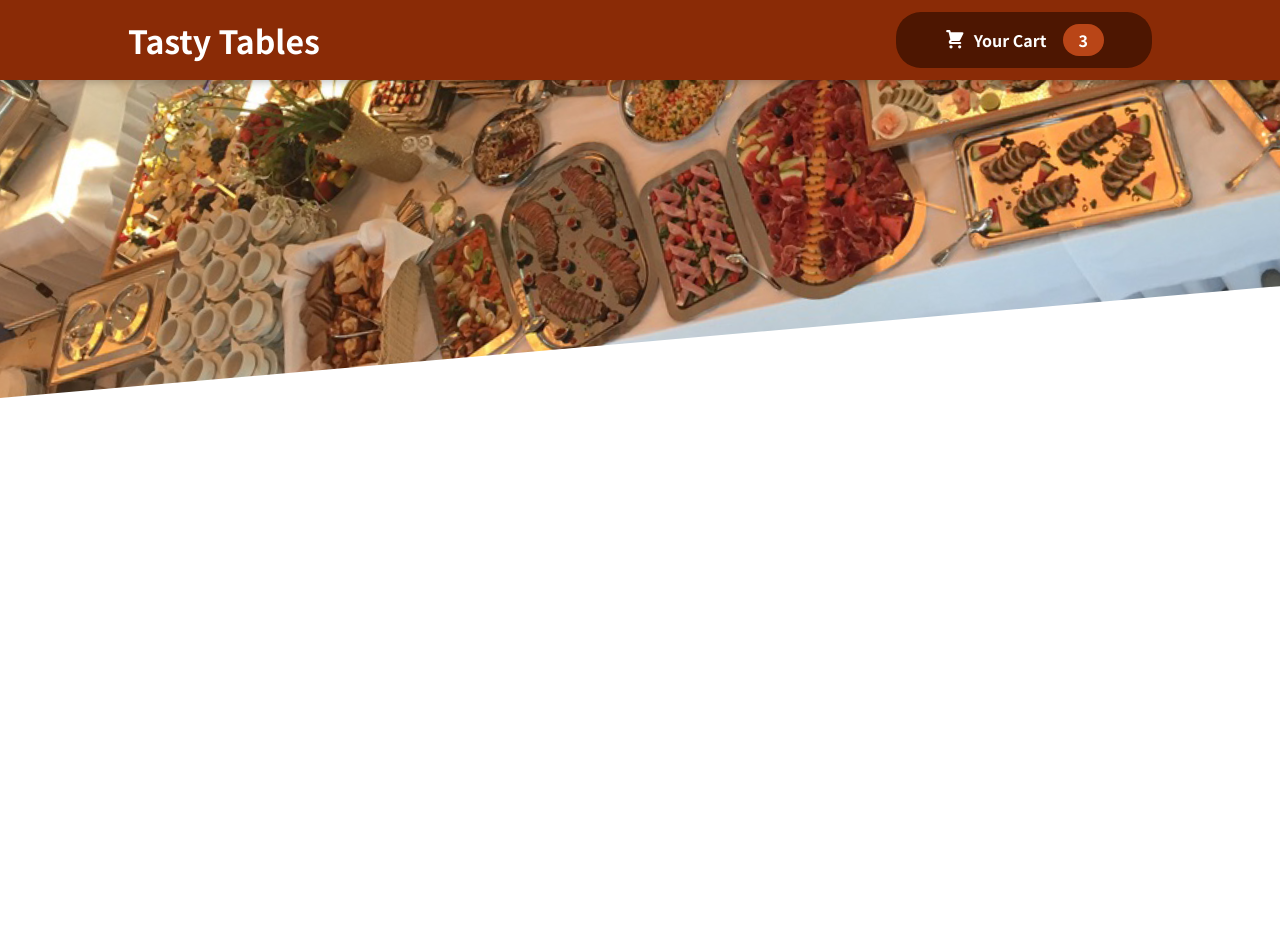
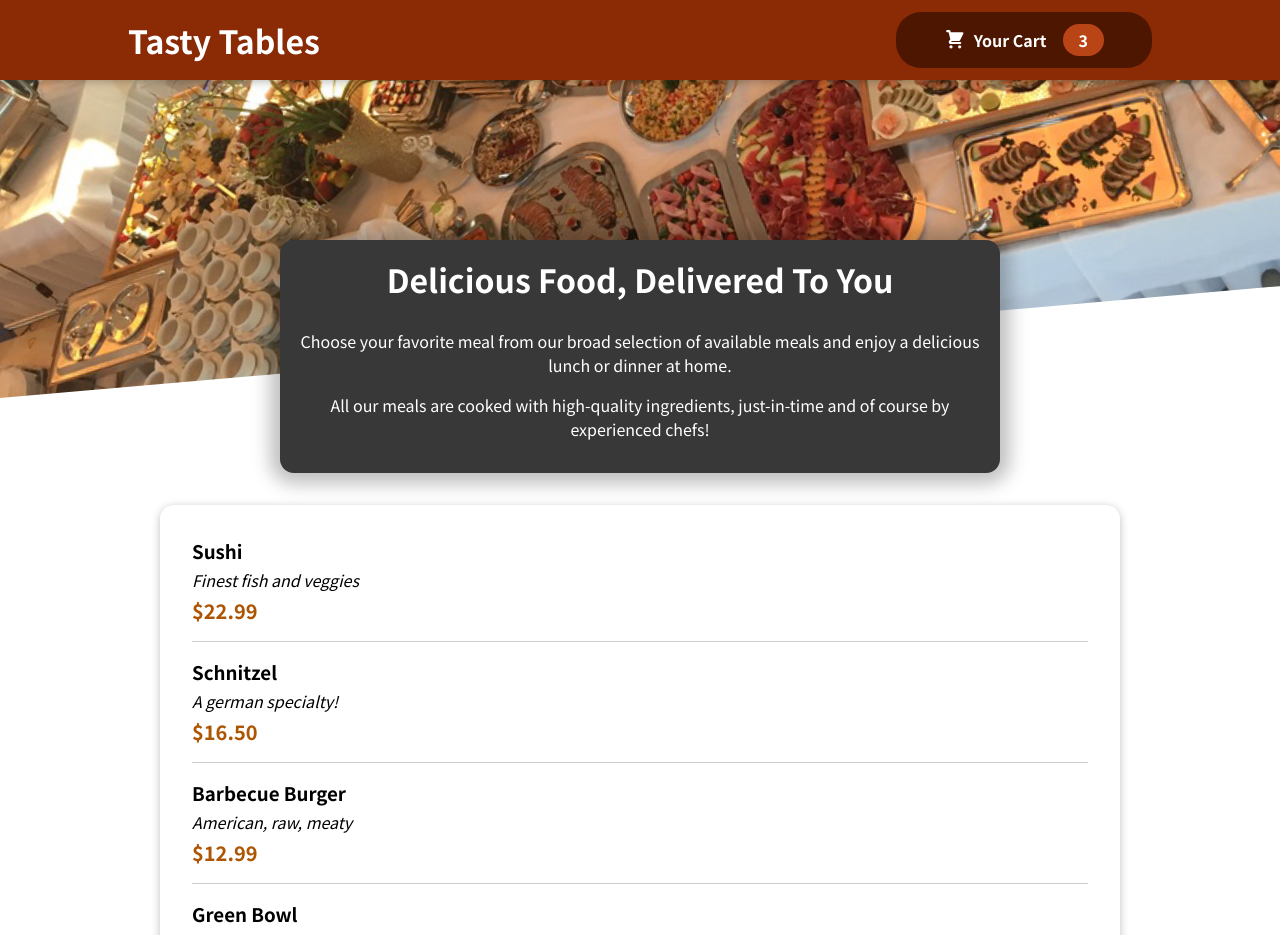
Before and after one commit to snadi043/food-app-new, a React (Create React App) app: page / in a window 1280 px wide. Shown: the top 935 px of the page. Before the commit the page ends 800 px from the top, so only its background shows below. Built offline with nearby package versions, Linux system fonts and the light colour scheme.

Commit message:
Initial progress on Meals Feature and corresponding styles

```diff
--- a/src/App.js
+++ b/src/App.js
@@ -1,11 +1,15 @@
 import { Fragment } from 'react';
 import './App.module.css';
 import Header from './components/Layout/Header/Header';
+import Meals from './components/Meals/Meals';
 
 const App = () => {
   return (
     <Fragment>
       <Header/>
+      <main>
+        <Meals/>
+      </main>
     </Fragment>
   );
 }
--- /dev/null
+++ b/src/components/Meals/AvailableMeals.js
@@ -0,0 +1,45 @@
+import React from 'react';
+import Card from '../UI/Card/Card';
+import MealItem from './MealItem/MealItem';
+import classes from './AvailableMeals.module.css';
+
+
+const DUMMY_MEALS = [
+    {
+      id: 'm1',
+      name: 'Sushi',
+      description: 'Finest fish and veggies',
+      price: 22.99,
+    },
+    {
+      id: 'm2',
+      name: 'Schnitzel',
+      description: 'A german specialty!',
+      price: 16.5,
+    },
+    {
+      id: 'm3',
+      name: 'Barbecue Burger',
+      description: 'American, raw, meaty',
+      price: 12.99,
+    },
+    {
+      id: 'm4',
+      name: 'Green Bowl',
+      description: 'Healthy...and green...',
+      price: 18.99,
+    },
+  ];
+
+const AvailableMeals = () => {
+    return(
+        <section className={classes.meals}>
+            <Card>
+            <ul>
+                {DUMMY_MEALS.map(meals => <MealItem key={meals.id} name={meals.name} description={meals.description} price={meals.price} />)}
+            </ul>
+            </Card>
+        </section>
+    )
+}
+export default AvailableMeals;
--- /dev/null
+++ b/src/components/Meals/AvailableMeals.module.css
@@ -0,0 +1,24 @@
+.meals {
+    max-width: 60rem;
+    width: 90%;
+    margin: 2rem auto;
+    animation: meals-appear 1s ease-out forwards;
+  }
+
+  .meals ul {
+    list-style: none;
+    margin: 0;
+    padding: 0;
+  }
+
+  @keyframes meals-appear {
+    from {
+      opacity: 0;
+      transform: translateY(3rem);
+    }
+
+    to {
+      opacity: 1;
+      transform: translateY(0);
+    }
+  }
--- /dev/null
+++ b/src/components/Meals/MealItem/MealItem.js
@@ -0,0 +1,17 @@
+import React from 'react';
+import classes from './MealItem.module.css';
+
+const MealItem = (props) => {
+    const price = `$${props.price.toFixed(2)}`;
+    return(
+        <li className={classes.meal}>
+            <div>
+                <h3>{props.name}</h3>
+                <div className={classes.description}>{props.description}</div>
+                <div className={classes.price}>{price}</div>
+            </div>
+            <div></div>
+        </li>
+    )
+}
+export default MealItem;
--- /dev/null
+++ b/src/components/Meals/MealItem/MealItem.module.css
@@ -0,0 +1,22 @@
+.meal {
+    display: flex;
+    justify-content: space-between;
+    margin: 1rem;
+    padding-bottom: 1rem;
+    border-bottom: 1px solid #ccc;
+  }
+
+  .meal h3 {
+    margin: 0 0 0.25rem 0;
+  }
+
+  .description {
+    font-style: italic;
+  }
+
+  .price {
+    margin-top: 0.25rem;
+    font-weight: bold;
+    color: #ad5502;
+    font-size: 1.25rem;
+  }
--- /dev/null
+++ b/src/components/Meals/Meals.js
@@ -0,0 +1,13 @@
+import React, { Fragment } from 'react';
+import MealsSummary from './MealsSummary';
+import AvailableMeals from './AvailableMeals';
+
+const Meals = () => {
+    return(
+        <Fragment>
+            <MealsSummary/>
+            <AvailableMeals/>
+        </Fragment>
+    )
+}
+export default Meals;
--- /dev/null
+++ b/src/components/Meals/MealsSummary.js
@@ -0,0 +1,19 @@
+import classes from './MealsSummary.module.css';
+
+const MealsSummary = () => {
+  return (
+    <section className={classes.summary}>
+      <h2>Delicious Food, Delivered To You</h2>
+      <p>
+        Choose your favorite meal from our broad selection of available meals
+        and enjoy a delicious lunch or dinner at home.
+      </p>
+      <p>
+        All our meals are cooked with high-quality ingredients, just-in-time and
+        of course by experienced chefs!
+      </p>
+    </section>
+  );
+};
+
+export default MealsSummary;
--- /dev/null
+++ b/src/components/Meals/MealsSummary.module.css
@@ -0,0 +1,18 @@
+.summary {
+    text-align: center;
+    max-width: 45rem;
+    width: 90%;
+    margin: auto;
+    margin-top: -10rem;
+    position: relative;
+    background-color: #383838;
+    color: white;
+    border-radius: 14px;
+    padding: 1rem;
+    box-shadow: 0 1px 18px 10px rgba(0, 0, 0, 0.25);
+  }
+
+  .summary h2 {
+    font-size: 2rem;
+    margin-top: 0;
+  }
--- /dev/null
+++ b/src/components/UI/Card/Card.js
@@ -0,0 +1,11 @@
+import React from 'react';
+import classes from './Card.module.css';
+
+const Card = (props) => {
+    return(
+        <div className={classes.card}>
+            {props.children}
+        </div>
+    )
+}
+export default Card;
--- /dev/null
+++ b/src/components/UI/Card/Card.module.css
@@ -0,0 +1,6 @@
+.card {
+    padding: 1rem;
+    box-shadow: 0 2px 8px rgba(0, 0, 0, 0.25);
+    border-radius: 14px;
+    background-color: white;
+  }
```
